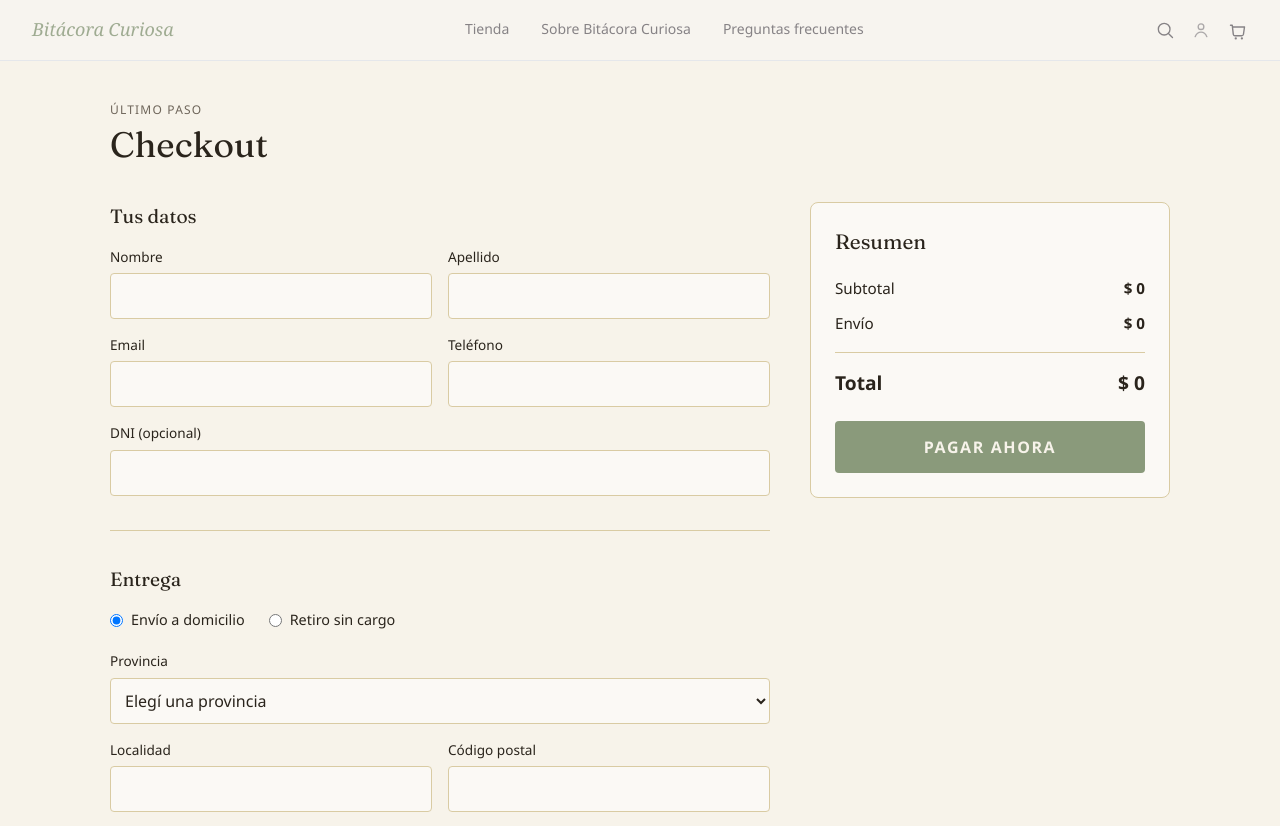
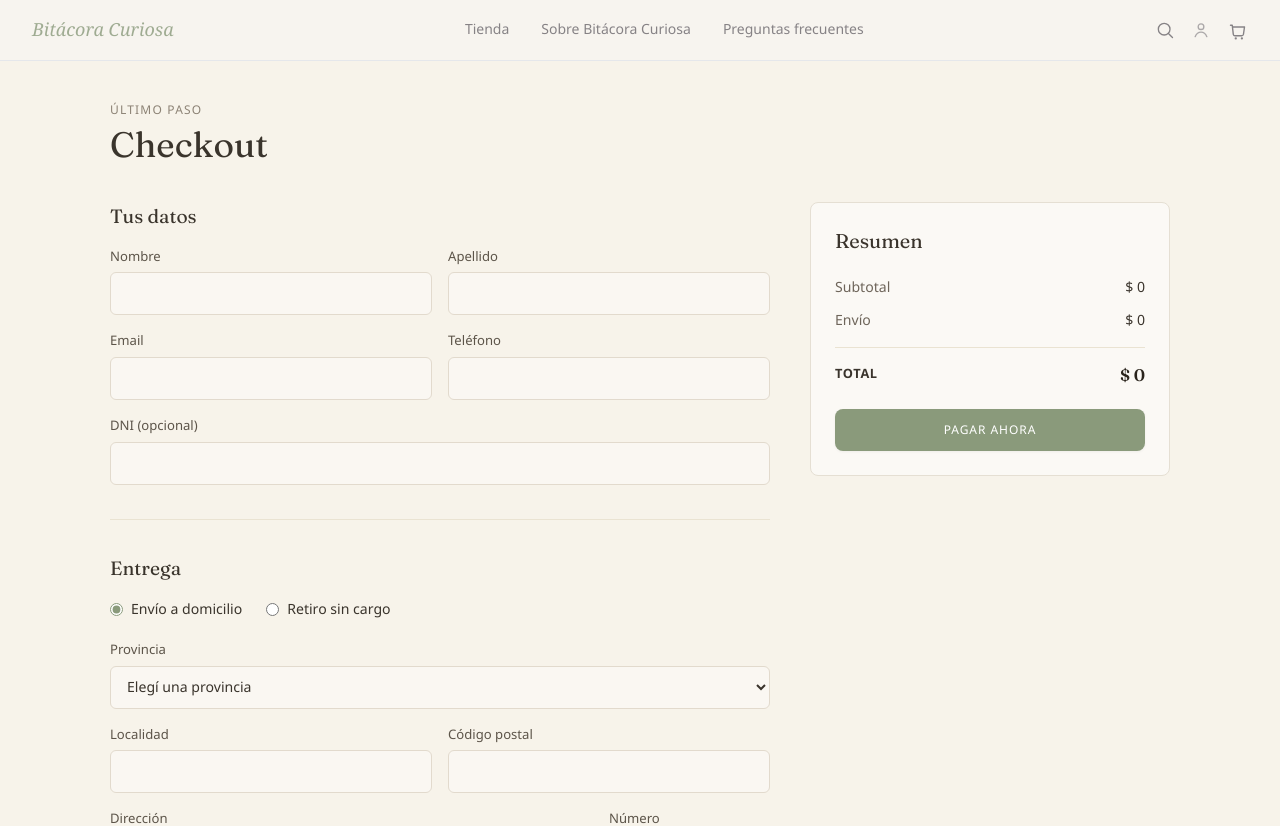
Before and after one commit to greco1580-pixel/bitacora-curiosa, a Next.js app: page /checkout in a window 1280 px wide. Shown: the top 826 px of the page. Built offline with nearby package versions, Linux system fonts and the light colour scheme.

Commit message:
Ajuste de estilos suaves en Checkout

```diff
--- a/app/checkout/page.tsx
+++ b/app/checkout/page.tsx
@@ -37,7 +37,6 @@ export default function CheckoutPage() {
   const { items = [] } = useCart();
   const [tipoEntrega, setTipoEntrega] = useState<"envio" | "retiro">("envio");
 
-  // Cálculo de subtotal evitando $ NaN
   const subtotal = items.reduce((acc, item) => {
     const precio = item.producto?.precio || 0;
     return acc + precio * item.cantidad;
@@ -46,12 +45,32 @@ export default function CheckoutPage() {
   const costoEnvioActual = tipoEntrega === "envio" && items.length > 0 ? COSTO_ENVIO : 0;
   const total = subtotal + costoEnvioActual;
 
+  const styleInput = {
+    width: "100%",
+    padding: "10px 12px",
+    border: "1px solid #e2dacd",
+    borderRadius: "6px",
+    backgroundColor: "#faf7f2",
+    color: "#3a342c",
+    fontSize: "0.88rem",
+    outline: "none",
+    boxSizing: "border-box" as const
+  };
+
+  const styleLabel = {
+    display: "block",
+    fontSize: "0.82rem",
+    marginBottom: "6px",
+    color: "#5c5449",
+    fontWeight: 500
+  };
+
   return (
     <div style={{ maxWidth: "1100px", margin: "0 auto", padding: "40px 20px" }}>
-      <p style={{ fontSize: "0.75rem", letterSpacing: "0.1em", color: "#6e655a", textTransform: "uppercase" }}>
+      <p style={{ fontSize: "0.75rem", letterSpacing: "0.1em", color: "#8c8275", textTransform: "uppercase" }}>
         Último paso
       </p>
-      <h1 style={{ fontFamily: "var(--font-fraunces, serif)", fontSize: "2.2rem", color: "#2a241c", marginBottom: "30px" }}>
+      <h1 style={{ fontFamily: "var(--font-fraunces, serif)", fontSize: "2.2rem", color: "#3a342c", marginBottom: "30px", fontWeight: 400 }}>
         Checkout
       </h1>
 
@@ -60,62 +79,64 @@ export default function CheckoutPage() {
         <form onSubmit={(e) => e.preventDefault()} style={{ display: "flex", flexDirection: "column", gap: "24px" }}>
           {/* Datos Personales */}
           <div>
-            <h2 style={{ fontFamily: "var(--font-fraunces, serif)", fontSize: "1.2rem", color: "#2a241c", marginBottom: "16px" }}>
+            <h2 style={{ fontFamily: "var(--font-fraunces, serif)", fontSize: "1.2rem", color: "#3a342c", marginBottom: "16px", fontWeight: 400 }}>
               Tus datos
             </h2>
             <div style={{ display: "grid", gridTemplateColumns: "1fr 1fr", gap: "16px", marginBottom: "16px" }}>
               <div>
-                <label style={{ display: "block", fontSize: "0.85rem", marginBottom: "6px" }}>Nombre</label>
-                <input type="text" required style={{ width: "100%", padding: "10px", border: "1px solid #d9cba3", borderRadius: "4px", backgroundColor: "#fbf9f5" }} />
+                <label style={styleLabel}>Nombre</label>
+                <input type="text" required style={styleInput} />
               </div>
               <div>
-                <label style={{ display: "block", fontSize: "0.85rem", marginBottom: "6px" }}>Apellido</label>
-                <input type="text" required style={{ width: "100%", padding: "10px", border: "1px solid #d9cba3", borderRadius: "4px", backgroundColor: "#fbf9f5" }} />
+                <label style={styleLabel}>Apellido</label>
+                <input type="text" required style={styleInput} />
               </div>
             </div>
 
             <div style={{ display: "grid", gridTemplateColumns: "1fr 1fr", gap: "16px", marginBottom: "16px" }}>
               <div>
-                <label style={{ display: "block", fontSize: "0.85rem", marginBottom: "6px" }}>Email</label>
-                <input type="email" required style={{ width: "100%", padding: "10px", border: "1px solid #d9cba3", borderRadius: "4px", backgroundColor: "#fbf9f5" }} />
+                <label style={styleLabel}>Email</label>
+                <input type="email" required style={styleInput} />
               </div>
               <div>
-                <label style={{ display: "block", fontSize: "0.85rem", marginBottom: "6px" }}>Teléfono</label>
-                <input type="tel" required style={{ width: "100%", padding: "10px", border: "1px solid #d9cba3", borderRadius: "4px", backgroundColor: "#fbf9f5" }} />
+                <label style={styleLabel}>Teléfono</label>
+                <input type="tel" required style={styleInput} />
               </div>
             </div>
 
             <div>
-              <label style={{ display: "block", fontSize: "0.85rem", marginBottom: "6px" }}>DNI (opcional)</label>
-              <input type="text" style={{ width: "100%", padding: "10px", border: "1px solid #d9cba3", borderRadius: "4px", backgroundColor: "#fbf9f5" }} />
+              <label style={styleLabel}>DNI (opcional)</label>
+              <input type="text" style={styleInput} />
             </div>
           </div>
 
-          <hr style={{ borderColor: "#d9cba3", margin: "10px 0" }} />
+          <hr style={{ borderColor: "#eae3d2", borderTop: "1px solid #eae3d2", borderBottom: "none", margin: "10px 0" }} />
 
           {/* Forma de Entrega */}
           <div>
-            <h2 style={{ fontFamily: "var(--font-fraunces, serif)", fontSize: "1.2rem", color: "#2a241c", marginBottom: "16px" }}>
+            <h2 style={{ fontFamily: "var(--font-fraunces, serif)", fontSize: "1.2rem", color: "#3a342c", marginBottom: "16px", fontWeight: 400 }}>
               Entrega
             </h2>
 
             <div style={{ display: "flex", gap: "24px", marginBottom: "20px" }}>
-              <label style={{ display: "flex", alignItems: "center", gap: "8px", cursor: "pointer", fontSize: "0.9rem" }}>
+              <label style={{ display: "flex", alignItems: "center", gap: "8px", cursor: "pointer", fontSize: "0.88rem", color: "#3a342c" }}>
                 <input
                   type="radio"
                   name="entrega"
                   checked={tipoEntrega === "envio"}
                   onChange={() => setTipoEntrega("envio")}
+                  style={{ accentColor: "#8A9A7B" }}
                 />
                 Envío a domicilio
               </label>
 
-              <label style={{ display: "flex", alignItems: "center", gap: "8px", cursor: "pointer", fontSize: "0.9rem" }}>
+              <label style={{ display: "flex", alignItems: "center", gap: "8px", cursor: "pointer", fontSize: "0.88rem", color: "#3a342c" }}>
                 <input
                   type="radio"
                   name="entrega"
                   checked={tipoEntrega === "retiro"}
                   onChange={() => setTipoEntrega("retiro")}
+                  style={{ accentColor: "#8A9A7B" }}
                 />
                 Retiro sin cargo
               </label>
@@ -125,8 +146,8 @@ export default function CheckoutPage() {
             {tipoEntrega === "envio" ? (
               <div style={{ display: "flex", flexDirection: "column", gap: "16px" }}>
                 <div>
-                  <label style={{ display: "block", fontSize: "0.85rem", marginBottom: "6px" }}>Provincia</label>
-                  <select style={{ width: "100%", padding: "10px", border: "1px solid #d9cba3", borderRadius: "4px", backgroundColor: "#fbf9f5" }}>
+                  <label style={styleLabel}>Provincia</label>
+                  <select style={styleInput}>
                     <option value="">Elegí una provincia</option>
                     {PROVINCIAS.map((prov) => (
                       <option key={prov} value={prov}>{prov}</option>
@@ -136,38 +157,38 @@ export default function CheckoutPage() {
 
                 <div style={{ display: "grid", gridTemplateColumns: "1fr 1fr", gap: "16px" }}>
                   <div>
-                    <label style={{ display: "block", fontSize: "0.85rem", marginBottom: "6px" }}>Localidad</label>
-                    <input type="text" required style={{ width: "100%", padding: "10px", border: "1px solid #d9cba3", borderRadius: "4px", backgroundColor: "#fbf9f5" }} />
+                    <label style={styleLabel}>Localidad</label>
+                    <input type="text" required style={styleInput} />
                   </div>
                   <div>
-                    <label style={{ display: "block", fontSize: "0.85rem", marginBottom: "6px" }}>Código postal</label>
-                    <input type="text" required style={{ width: "100%", padding: "10px", border: "1px solid #d9cba3", borderRadius: "4px", backgroundColor: "#fbf9f5" }} />
+                    <label style={styleLabel}>Código postal</label>
+                    <input type="text" required style={styleInput} />
                   </div>
                 </div>
 
                 <div style={{ display: "grid", gridTemplateColumns: "3fr 1fr", gap: "16px" }}>
                   <div>
-                    <label style={{ display: "block", fontSize: "0.85rem", marginBottom: "6px" }}>Dirección</label>
-                    <input type="text" required style={{ width: "100%", padding: "10px", border: "1px solid #d9cba3", borderRadius: "4px", backgroundColor: "#fbf9f5" }} />
+                    <label style={styleLabel}>Dirección</label>
+                    <input type="text" required style={styleInput} />
                   </div>
                   <div>
-                    <label style={{ display: "block", fontSize: "0.85rem", marginBottom: "6px" }}>Número</label>
-                    <input type="text" required style={{ width: "100%", padding: "10px", border: "1px solid #d9cba3", borderRadius: "4px", backgroundColor: "#fbf9f5" }} />
+                    <label style={styleLabel}>Número</label>
+                    <input type="text" required style={styleInput} />
                   </div>
                 </div>
 
                 <div>
-                  <label style={{ display: "block", fontSize: "0.85rem", marginBottom: "6px" }}>Piso / depto (opcional)</label>
-                  <input type="text" style={{ width: "100%", padding: "10px", border: "1px solid #d9cba3", borderRadius: "4px", backgroundColor: "#fbf9f5" }} />
+                  <label style={styleLabel}>Piso / depto (opcional)</label>
+                  <input type="text" style={styleInput} />
                 </div>
               </div>
             ) : (
               /* Punto de Retiro Detallado */
-              <div style={{ border: "1px dashed #d9cba3", padding: "16px", borderRadius: "6px", backgroundColor: "#fbf9f5", color: "#2a241c" }}>
-                <p style={{ margin: "0 0 6px 0", fontWeight: 600 }}>Punto de retiro en Villa Bosch:</p>
-                <p style={{ margin: "0 0 4px 0", fontSize: "0.9rem", color: "#555" }}>Showroom</p>
-                <p style={{ margin: "0 0 10px 0", fontSize: "0.85rem", color: "#6e655a" }}>Horarios de atención: Lunes a Viernes de 10:00 a 18:00 hs.</p>
-                <p style={{ margin: 0, fontSize: "0.8rem", color: "#556b2f", fontWeight: 600 }}>
+              <div style={{ border: "1px dashed #dcd4c3", padding: "16px", borderRadius: "6px", backgroundColor: "#f9f7f2", color: "#3a342c" }}>
+                <p style={{ margin: "0 0 6px 0", fontWeight: 500, fontSize: "0.9rem" }}>Punto de retiro en Villa Bosch:</p>
+                <p style={{ margin: "0 0 4px 0", fontSize: "0.85rem", color: "#6e655a" }}>Showroom</p>
+                <p style={{ margin: "0 0 10px 0", fontSize: "0.82rem", color: "#8c8275" }}>Horarios de atención: Lunes a Viernes de 10:00 a 18:00 hs.</p>
+                <p style={{ margin: 0, fontSize: "0.8rem", color: "#6b7a5e", fontWeight: 500 }}>
                   Te enviaremos la dirección exacta por email una vez confirmado el pago.
                 </p>
               </div>
@@ -176,41 +197,43 @@ export default function CheckoutPage() {
         </form>
 
         {/* Resumen de Compra */}
-        <div style={{ backgroundColor: "#fbf9f5", border: "1px solid #d9cba3", padding: "24px", borderRadius: "8px", height: "fit-content" }}>
-          <h2 style={{ fontFamily: "var(--font-fraunces, serif)", margin: "0 0 20px 0", fontSize: "1.3rem" }}>
+        <div style={{ backgroundColor: "#fbf9f5", border: "1px solid #e5dfd3", padding: "24px", borderRadius: "8px", height: "fit-content" }}>
+          <h2 style={{ fontFamily: "var(--font-fraunces, serif)", margin: "0 0 20px 0", fontSize: "1.25rem", color: "#3a342c", fontWeight: 400 }}>
             Resumen
           </h2>
 
-          <div style={{ display: "flex", justifyContent: "space-between", marginBottom: "12px", fontSize: "0.95rem" }}>
+          <div style={{ display: "flex", justifyContent: "space-between", marginBottom: "12px", fontSize: "0.88rem", color: "#6e655a" }}>
             <span>Subtotal</span>
-            <strong>{formatoARS(subtotal)}</strong>
+            <span style={{ color: "#3a342c", fontWeight: 500 }}>{formatoARS(subtotal)}</span>
           </div>
 
-          <div style={{ display: "flex", justifyContent: "space-between", marginBottom: "12px", fontSize: "0.95rem" }}>
+          <div style={{ display: "flex", justifyContent: "space-between", marginBottom: "12px", fontSize: "0.88rem", color: "#6e655a" }}>
             <span>Envío</span>
-            <strong>{tipoEntrega === "envio" ? formatoARS(costoEnvioActual) : "Gratis"}</strong>
+            <span style={{ color: "#3a342c", fontWeight: 500 }}>{tipoEntrega === "envio" ? formatoARS(costoEnvioActual) : "Gratis"}</span>
           </div>
 
-          <hr style={{ borderColor: "#d9cba3", margin: "16px 0" }} />
+          <hr style={{ borderColor: "#eae3d2", borderTop: "1px solid #eae3d2", borderBottom: "none", margin: "16px 0" }} />
 
-          <div style={{ display: "flex", justifyContent: "space-between", marginBottom: "24px", fontSize: "1.2rem" }}>
-            <strong>Total</strong>
-            <strong>{formatoARS(total)}</strong>
+          <div style={{ display: "flex", justifyContent: "space-between", marginBottom: "20px", fontSize: "1.05rem" }}>
+            <span style={{ color: "#3a342c", fontWeight: 600, textTransform: "uppercase", fontSize: "0.8rem", letterSpacing: "0.05em" }}>Total</span>
+            <span style={{ color: "#2a241c", fontWeight: 600, fontFamily: "var(--font-fraunces, serif)" }}>{formatoARS(total)}</span>
           </div>
 
           <button
             type="button"
             style={{
               width: "100%",
-              padding: "14px 0",
+              padding: "12px 0",
               backgroundColor: "#8A9A7B",
-              color: "#f7f3ea",
+              color: "#FFFFFF",
               border: "none",
-              borderRadius: "4px",
-              fontWeight: 600,
+              borderRadius: "8px",
+              fontWeight: 500,
               cursor: "pointer",
               textTransform: "uppercase",
-              letterSpacing: "0.1em"
+              letterSpacing: "0.08em",
+              fontSize: "0.75rem",
+              boxShadow: "0 1px 3px rgba(0,0,0,0.05)"
             }}
           >
             Pagar ahora
```
